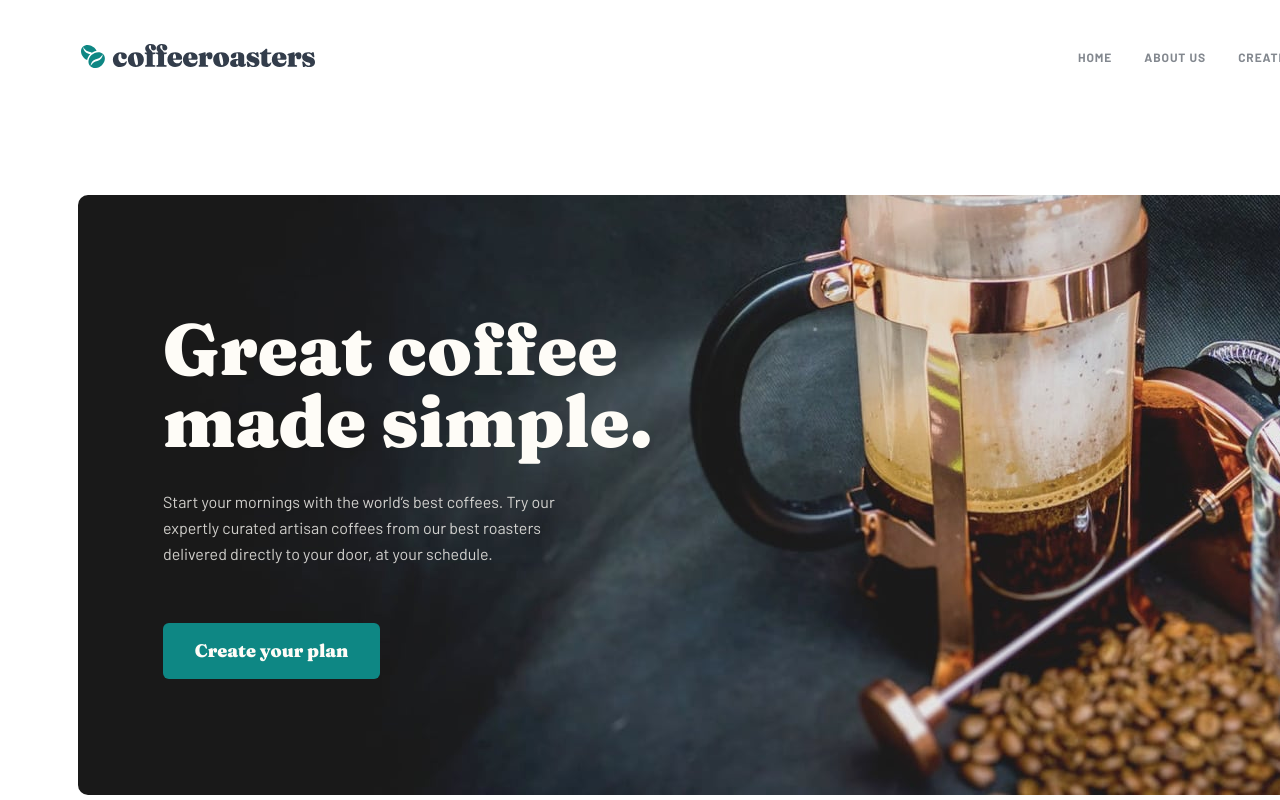
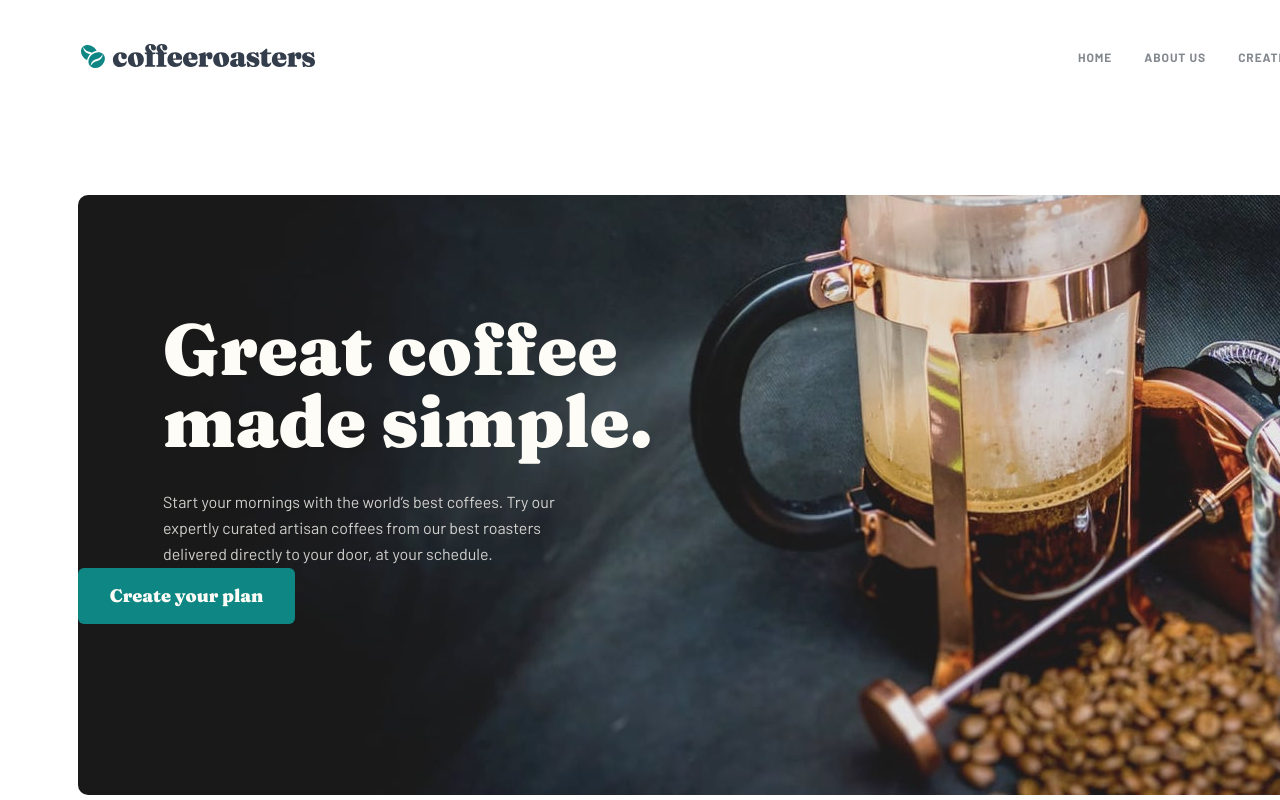
Before and after one commit to erdemalpay/coffeeroasters-subscription-site, a Svelte app: page / in a window 1280 px wide. Shown: the top 800 px of the page. Built offline with nearby package versions, Linux system fonts and the light colour scheme.

Commit message:
Edit Button Component's css

```diff
--- a/src/components/Button.svelte
+++ b/src/components/Button.svelte
@@ -12,8 +12,6 @@
         border-radius: 6px;
         width: 217px;
         height: 56px;
-        margin-left: 85px;
-        margin-top: 55px;
 
         font-family: "Fraunces", serif;
         font-style: normal;
```
